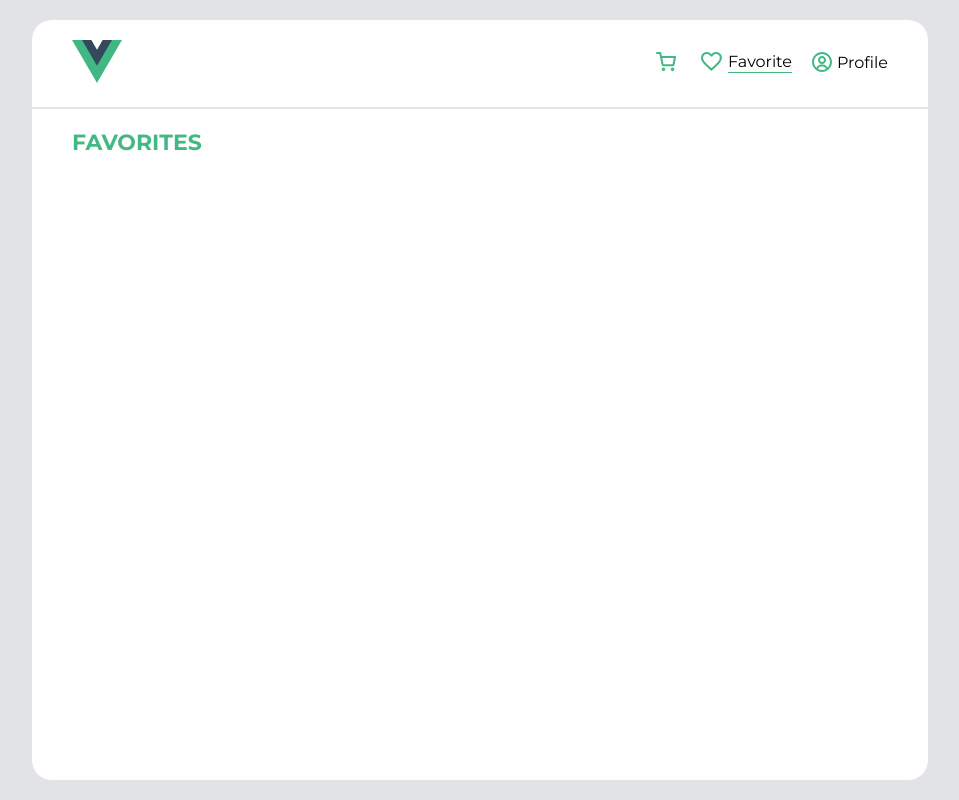
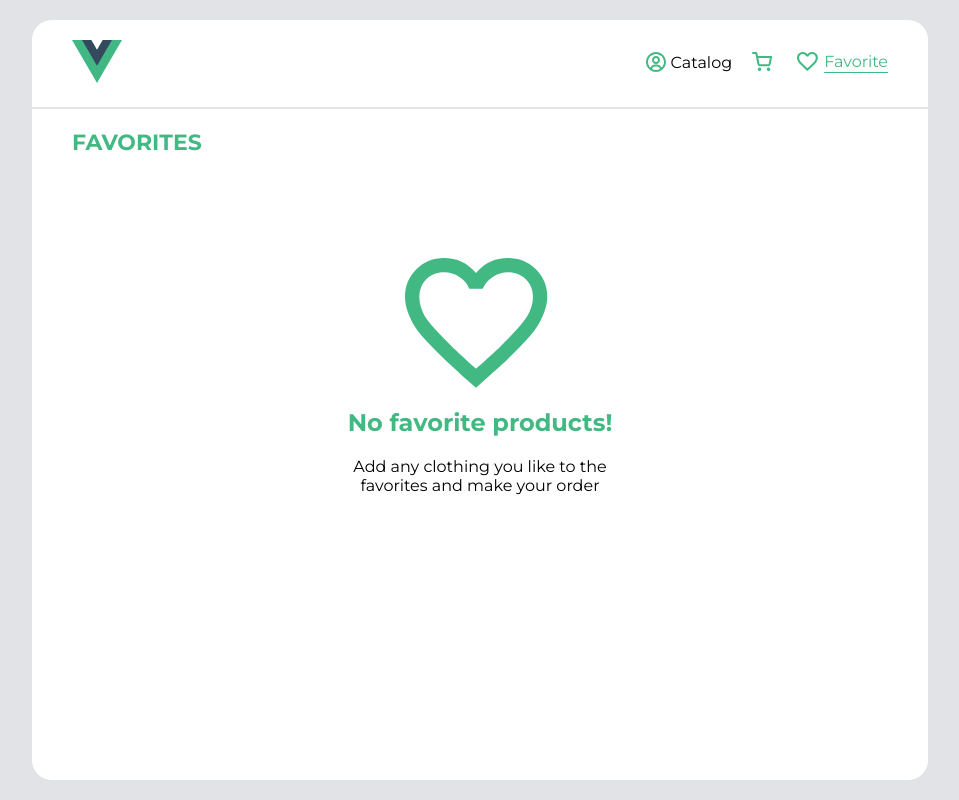
Before and after one commit to MeleshkoDmitriy/Vue-Shop, a Vue app: page /favorites in a window 1280 px wide. Shown: the whole page, without its empty margins (160-1119 px from the left). Built offline with nearby package versions, Linux system fonts and the light colour scheme.

Commit message:
route / style updates

```diff
--- a/src/App.vue
+++ b/src/App.vue
@@ -1,8 +1,7 @@
 <script setup>
 import Header from '../src/components/Header.vue'
 
-import { ref, watch, provide, onMounted, reactive } from 'vue'
-import { useProductsStore } from './store/store'
+import { ref, provide } from 'vue'
 
 
 const isDrawerOpen = ref(false)
@@ -10,8 +9,6 @@ const isDrawerOpen = ref(false)
 const onDrawerToggle = () => {
   isDrawerOpen.value = !isDrawerOpen.value
 }
-
-const productsStore = useProductsStore()
 
 provide('togglers', {
   onDrawerToggle
--- a/src/components/Header.vue
+++ b/src/components/Header.vue
@@ -16,7 +16,16 @@ const productsStore = useProductsStore()
         <img src="../assets/logo.svg" alt="logo" /></div
     ></router-link>
 
+
+
     <nav class="nav">
+
+      <router-link to="/">
+        <div class="navItem">
+          <img src="/public/profile.svg" alt="profile" />
+          <span class="profile">Catalog</span>
+        </div>
+      </router-link>
 
       <router-link to="/cart">
         <div class="navItem">
@@ -44,11 +53,6 @@ const productsStore = useProductsStore()
           <span class="heart" active-class="active">Favorite</span>
         </div></router-link
       >
-
-      <div class="navItem">
-        <img src="/public/profile.svg" alt="profile" />
-        <span class="profile">Profile</span>
-      </div>
     </nav>
   </header>
 </template>
@@ -86,7 +90,4 @@ const productsStore = useProductsStore()
   position: relative;
   top: -4px;
 }
-.active {
-  color: var(--color-vue-green);
-}
 </style>
--- a/src/main.css
+++ b/src/main.css
@@ -1,12 +1,7 @@
 :root {
-  --bg-color: #E1E3E6;
+  --bg-color: #e1e3e6;
   --color-vue-green: #42b883;
-  --color-vue-blue: #35495e
-
-  --scrollbar-width: 17px;
-}
-
-html {
+  --color-vue-blue: #35495e --scrollbar-width: 17px;
 }
 body {
   height: 100%;
@@ -18,7 +13,7 @@ body {
   font-family: sans-serif;
   color: var(--color-vue-blue);
   transition: 0.25s;
-  font-family: "Montserrat", sans-serif;
+  font-family: 'Montserrat', sans-serif;
   scroll-behavior: smooth;
 }
 a {
@@ -27,7 +22,8 @@ a {
 a:visited {
   color: initial;
 }
-.active-router-link{
+.active-router-link {
   text-decoration: underline;
   text-decoration-color: var(--color-vue-green);
+  color: var(--color-vue-green);
 }
--- a/src/pages/Favorites.vue
+++ b/src/pages/Favorites.vue
@@ -1,13 +1,20 @@
 <script setup>
 import { useProductsStore } from '@/store/store'
 import ProductList from '../components/ProductList.vue'
+import InformationBlock from '@/components/InformationBlock.vue';
 
 const productsStore = useProductsStore()
 </script>
 
 <template>
   <h2 class="title">Favorites</h2>
-  <ProductList :products="productsStore.favorites" />
+  <ProductList v-if="productsStore.favoritesLength > 0" :products="productsStore.favorites" />
+  <InformationBlock
+    v-else
+    img="/public/heart.svg"
+    title="No favorite products!"
+    text="Add any clothing you like to the favorites and make your order"
+  />
 </template>
 
 <style scoped>
```
